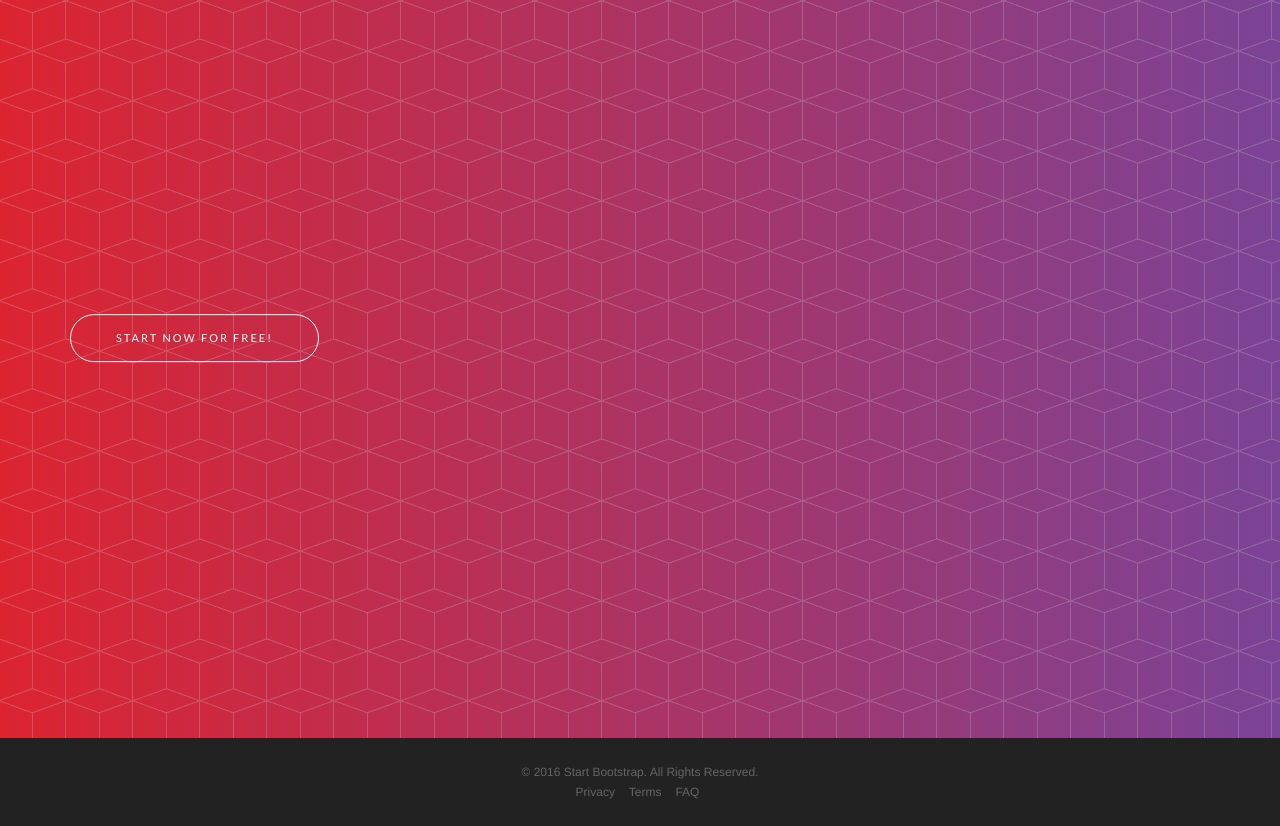
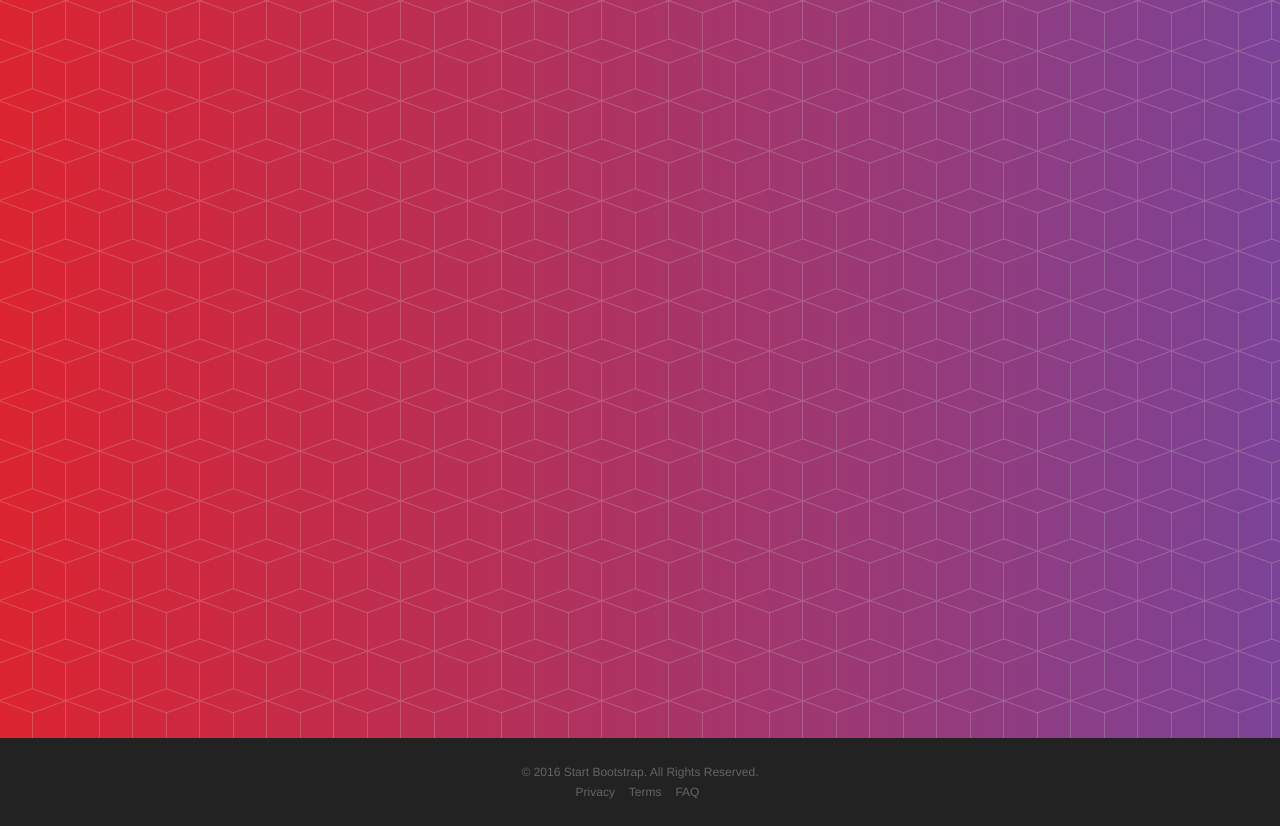
Before and after one commit to ankitasharma1/nearest-car-front-end, a website: page startbootstrap-new-age-gh-pages/index.html in a window 1280 px wide. Shown: the part 62-888 px from the top of the page. Drawn offline with nearby package versions, Linux system fonts and the light colour scheme; a web font is replaced by a local one.

Commit message:
delete start now
start now button

```diff
--- a/startbootstrap-new-age-gh-pages/index.html
+++ b/startbootstrap-new-age-gh-pages/index.html
@@ -54,9 +54,8 @@
             <div class="row">
                 <div class="col-sm-7">
                     <div class="header-content">
-                        <div class="header-content-inner">
-                            <a href="#download" class="btn btn-outline btn-xl page-scroll">Start Now for Free!</a>
-                        </div>
+
+
                     </div>
                 </div>
 
```
